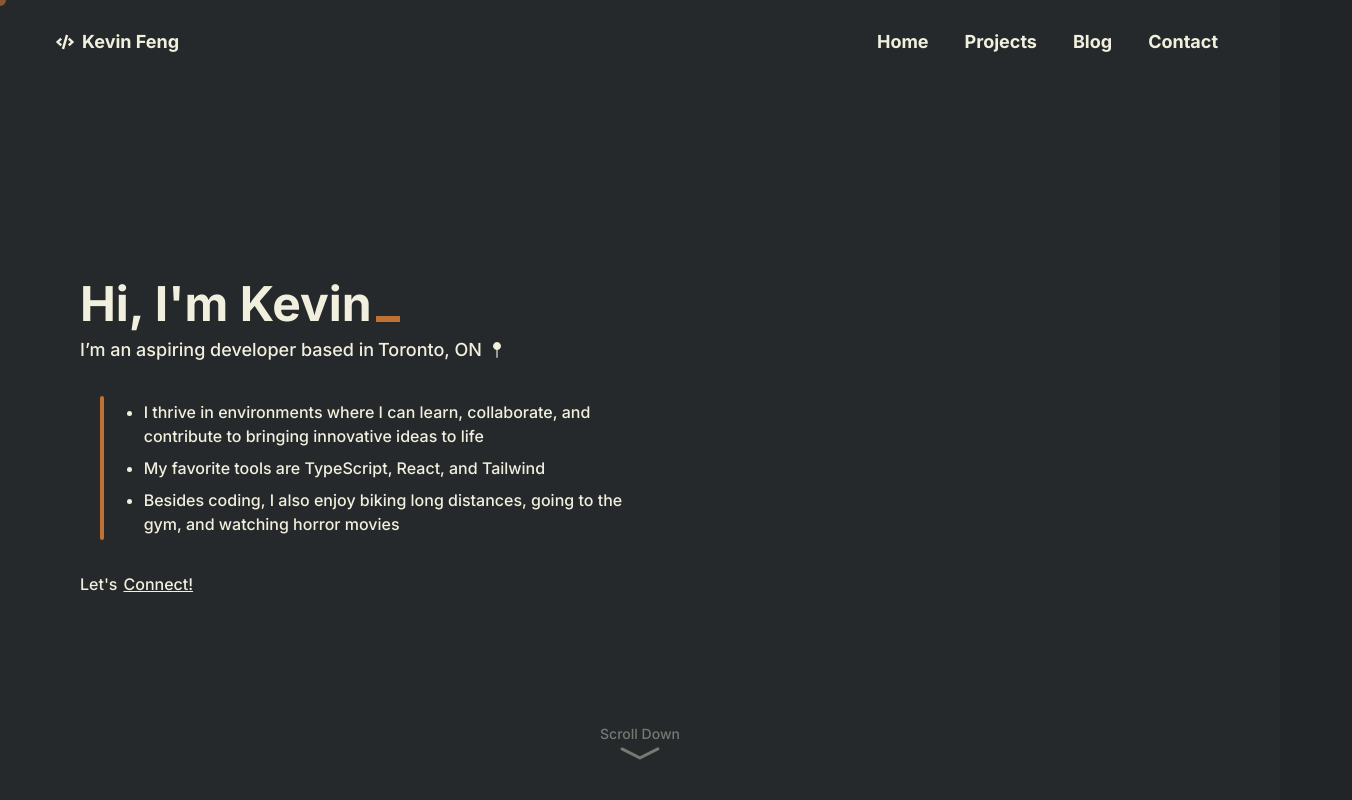
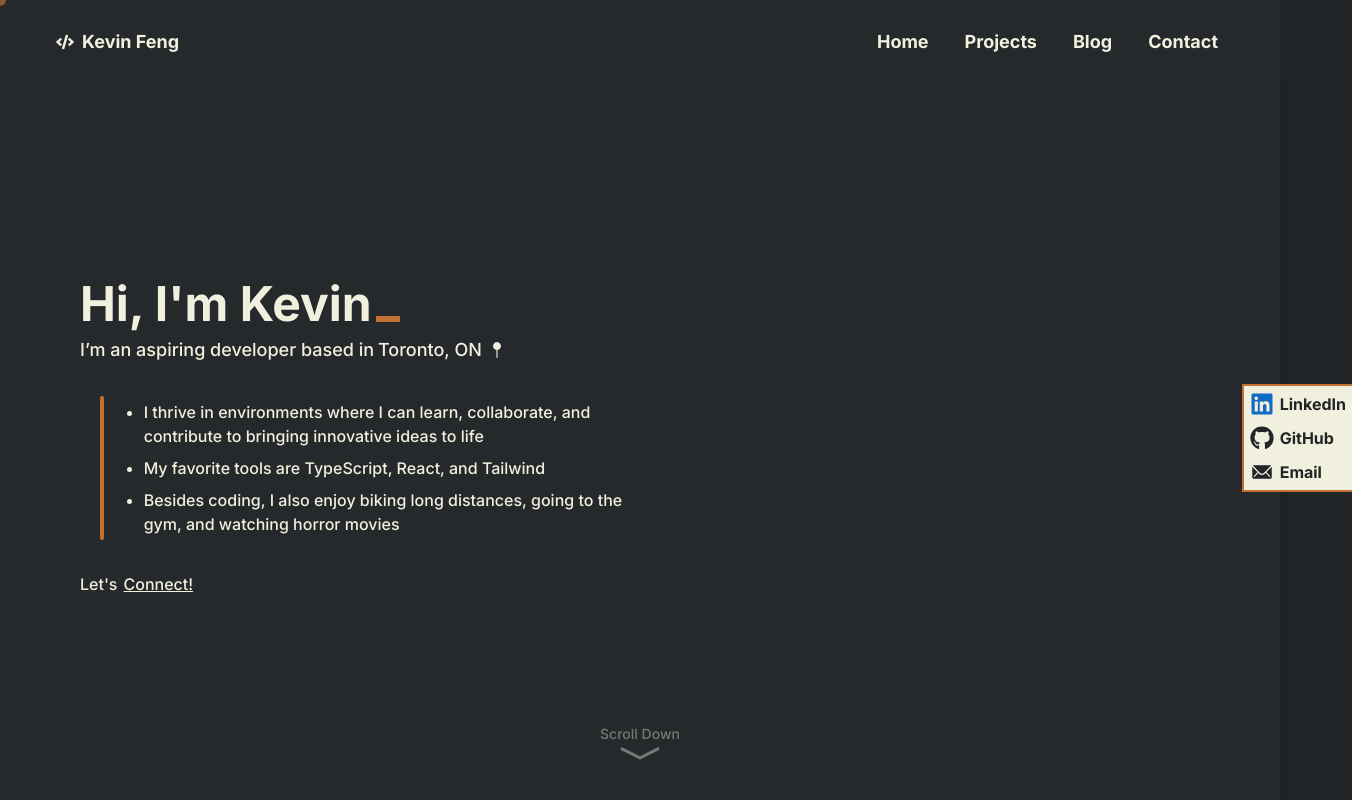
Before and after one commit to kevinf58/portfolio, a Next.js app: page / in a window 1280 px wide. Shown: the top 800 px of the page, 1352 px wide, since content can reach past the window. Built offline with nearby package versions, Linux system fonts and the light colour scheme.

Commit message:
add conditionally rendered socials section

```diff
--- a/src/app/page.tsx
+++ b/src/app/page.tsx
@@ -1,3 +1,5 @@
+'use client';
+
 import Link from '@/components/common/Link';
 import { PiMapPinSimpleFill } from 'react-icons/pi';
 import Blinker from '@/components/common/Blinker';
@@ -8,8 +10,12 @@ import Technologies from '@/components/Technologies';
 import Projects from '@/components/Projects';
 import Blogs from '@/components/Blogs';
 import Interests from '@/components/Interests';
+import { useBreakpoint } from '@/hooks/useBreakpoint';
+import Socials from '@/components/Socials';
 
 export default function Home() {
+  const currDeviceSize = useBreakpoint();
+
   return (
     <>
       <section className='relative h-[calc(100vh-4.75rem)] w-full flex flex-col sm:justify-center sm:pt-0 font-medium bg-light-black shadow-primary pt-20'>
@@ -46,6 +52,7 @@ export default function Home() {
             </Link>
           </h6>
         </div>
+        {currDeviceSize !== 'sm' && currDeviceSize !== 'md' && <Socials />}
         <ScrollDown />
       </section>
       <div className='w-full sm:px-32 px-6 py-32 bg-black shadow-primary' id='scroll'>
--- /dev/null
+++ b/src/components/Socials.tsx
@@ -0,0 +1,23 @@
+import { FaLinkedin, FaGithub } from 'react-icons/fa';
+import { IoIosMail } from 'react-icons/io';
+
+const Socials = () => {
+  return (
+    <section className='absolute -right-18 flex flex-col gap-2.5 p-1.5 hover:-translate-x-18 transition-transform duration-200 ease-out bg-white border-l-2 border-y-2 border-primary text-black font-bold'>
+      <a className='flex gap-1.5'>
+        <FaLinkedin className='text-[#126BC5] text-2xl' />
+        <span>LinkedIn</span>
+      </a>
+      <a className='flex gap-1.5'>
+        <FaGithub className='text-black text-2xl' />
+        <span>GitHub</span>
+      </a>
+      <a className='flex gap-1.5'>
+        <IoIosMail className='text-black text-2xl' />
+        <span>Email</span>
+      </a>
+    </section>
+  );
+};
+
+export default Socials;
```
